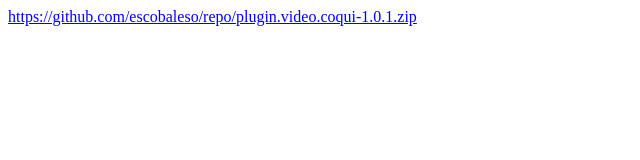
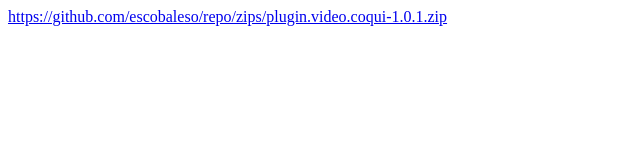
Before and after one commit to escobaleso/repo5, a plain HTML site: page index.html in a window 1280 px wide. Shown: the full height of the page, 0-640 px from the left. Drawn offline with Linux system fonts and the light colour scheme.

Commit message:
Update index.html

```diff
--- a/index.html
+++ b/index.html
@@ -1,2 +1,2 @@
 <!DOCTYPE html>
-<a href="https://github.com/escobaleso/repo/plugin.video.coqui-1.0.1.zip">https://github.com/escobaleso/repo/plugin.video.coqui-1.0.1.zip</a>
+<a href="https://github.com/escobaleso/repo/zips/plugin.video.coqui-1.0.1.zip">https://github.com/escobaleso/repo/zips/plugin.video.coqui-1.0.1.zip</a>
```
